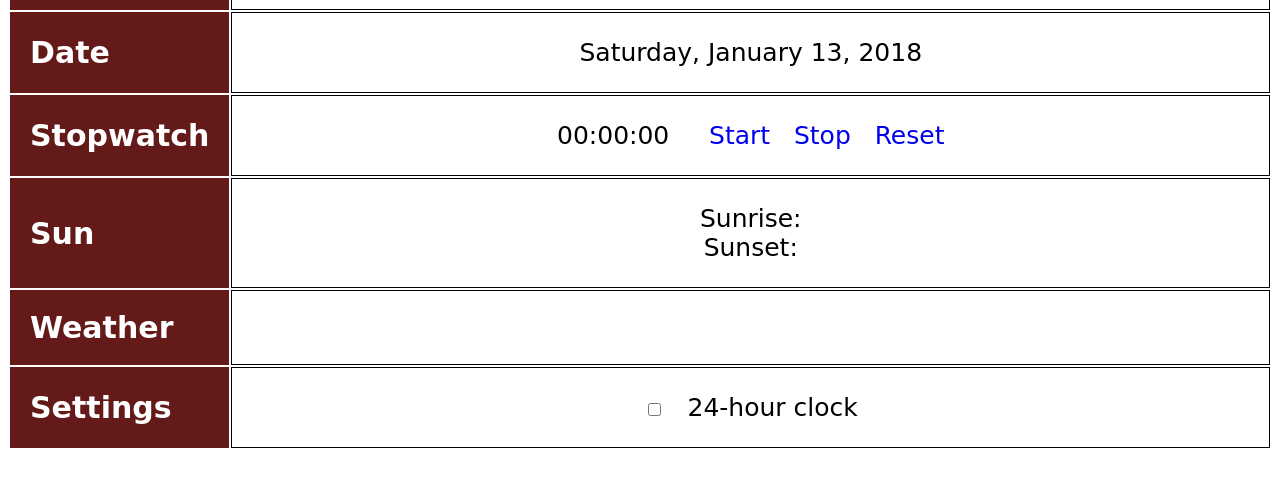
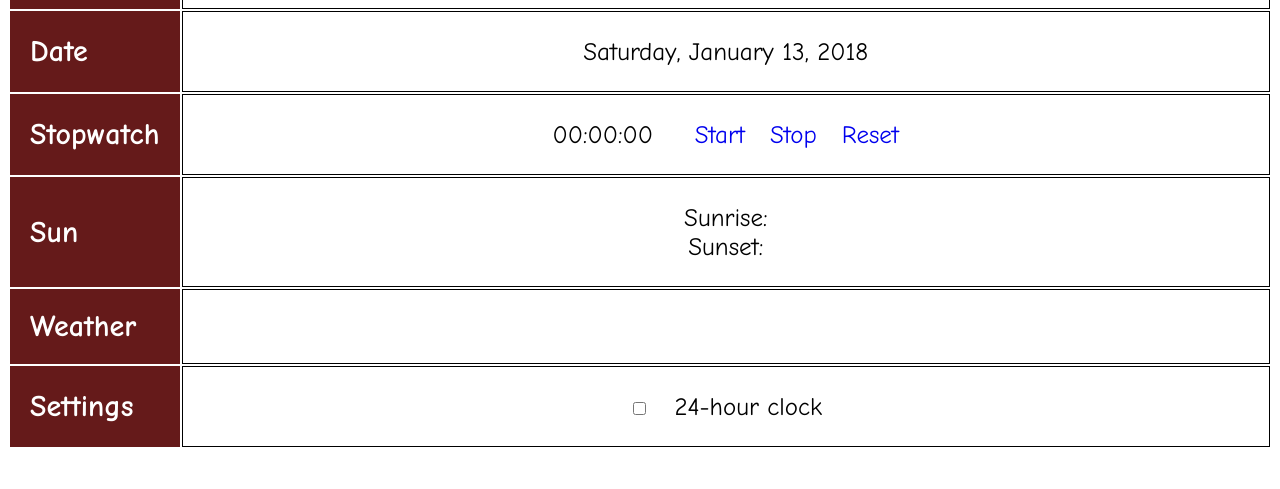
Before and after one commit to mikeorr/javascript, a website with bundled scripts: page watch.html in a window 1280 px wide. Shown: the part 311-800 px from the top of the page. Built offline with nearby package versions, Linux system fonts and the light colour scheme; no server answers.

Commit message:
Prefer "Comic Sans MS" font for 'cursive'.

```diff
--- a/watch.css
+++ b/watch.css
@@ -1,7 +1,7 @@
 body {
     background-color: white;
     color: black;
-    font-family: cursive;
+    font-family: "Comic Sans MS", cursive;
     font-size: 25px;   /* Browser default is 16px */
     text-align: center;
     }
```
